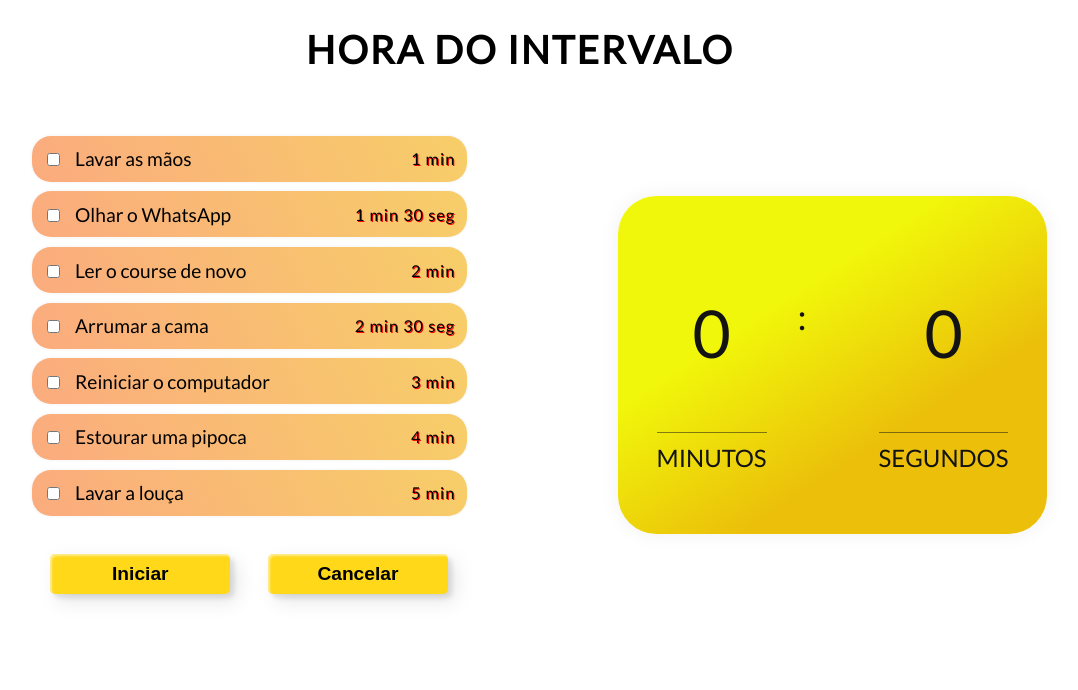
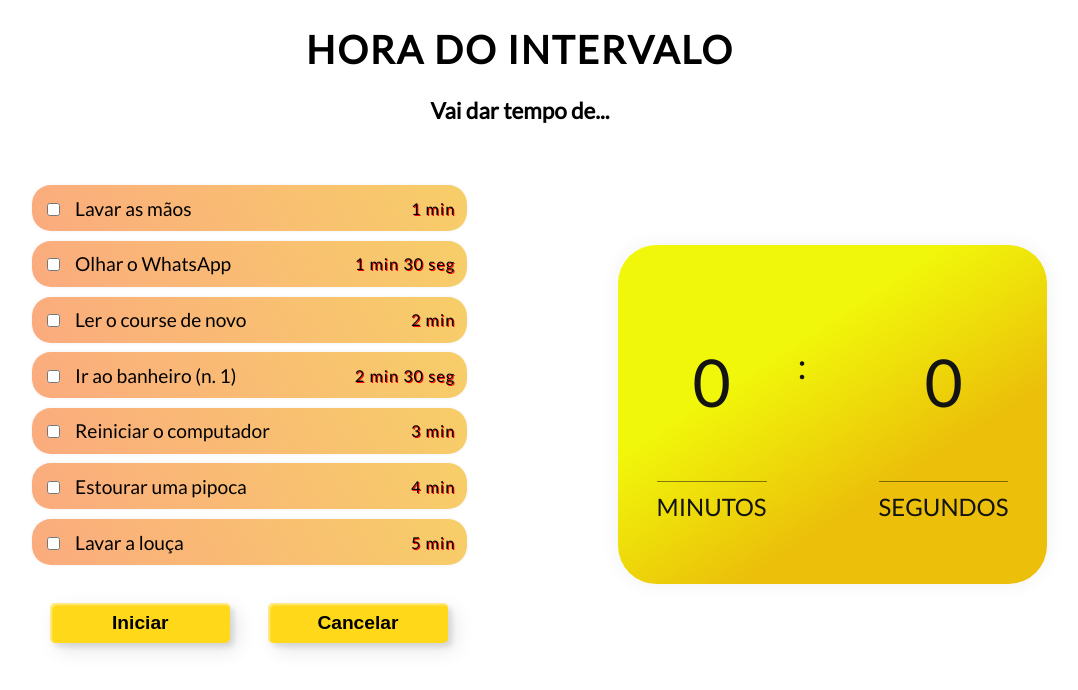
Before and after one commit to devsakae/vaidartempo, a React (Create React App) app: page / in a window 1280 px wide. Shown: the top 690 px of the page, without its empty margins (120-1198 px from the left). Built offline with nearby package versions, Linux system fonts and the light colour scheme.

Commit message:
Sugestões de Gustavo Aquino e Cris (Weydson)

```diff
--- a/src/App.js
+++ b/src/App.js
@@ -10,6 +10,10 @@ export default class App extends Component {
     minutos: 0,
     segundos: 0,
     click: false,
+  }
+
+  componentDidMount() {
+    document.title = "Intervalo da turma 24"
   }
 
   check = (event) => {
--- a/src/Oquefazer.js
+++ b/src/Oquefazer.js
@@ -1,12 +1,12 @@
-//Agradecimentos especiais a: Aline Grance, Isa Costa
+//Agradecimentos especiais a: Aline Grance, Isa Costa, Gustavo Aquino, Cris (Weydson)
 
 const actions = {
-  um: ['Se esticar', 'Encher a garrafa d\'água', 'Lavar as mãos', 'Abrir a janela', 'Atender a campainha', 'Commitar as alterações', 'Responder o forms diário'],
+  um: ['Se esticar', 'Encher a garrafa d\'água', 'Lavar as mãos', 'Abrir a janela', 'Atender a campainha', 'Commitar as alterações', 'Responder o forms diário', 'Botar o celular pra carregar'],
   umemeio: ['Descascar uma fruta', 'Pegar um chocolatinho', 'Passar um café de máquina', 'Olhar o WhatsApp'],
   dois: ['Trocar a foto do perfil', 'Dar uma olhada no Slack', 'Atualizar o Readme.md', 'Ler o course de novo', 'Passar 1 fase do Candy Crush', 'Fazer uma bisnaguinha com presunto e queijo'],
-  doisemeio: ['Fechar os olhos e encontrar seu centro', 'Limpar o teclado', 'Arrumar a cama', 'Ir ao banheiro (n. 1)'],
+  doisemeio: ['Fechar os olhos e encontrar seu centro', 'Limpar o teclado', 'Arrumar a cama', 'Ir ao banheiro (n. 1)', 'Lavar o óculos'],
   tres: ['Ouvir uma música', 'Fazer um miojo', 'Reiniciar o computador', 'Assistir o vídeo do Baby Shark', 'Fazer um bolo de caneca'],
-  quatro: ['Esquentar uma água', 'Limpar a sujeira do cachorro', 'Estourar uma pipoca', 'Escovar os dentes'],
+  quatro: ['Esquentar uma água', 'Limpar a sujeira do cachorro', 'Estourar uma pipoca', 'Escovar os dentes', 'Esquentar um hot pocket'],
   cinco: ['Passar um café', 'Fazer um sanduíche', 'Lavar a louça', 'Ir ao banheiro (n. 2)'],
 }
 
--- a/src/components/Header.jsx
+++ b/src/components/Header.jsx
@@ -4,7 +4,10 @@ export default class Header extends Component {
   render() {
     return (
       <div className="header">
-        <h1>Hora do intervalo</h1>
+        <center>
+          <h1>Hora do intervalo</h1>
+          <h3>Vai dar tempo de...</h3>
+        </center>
       </div>
     )
   }
```
